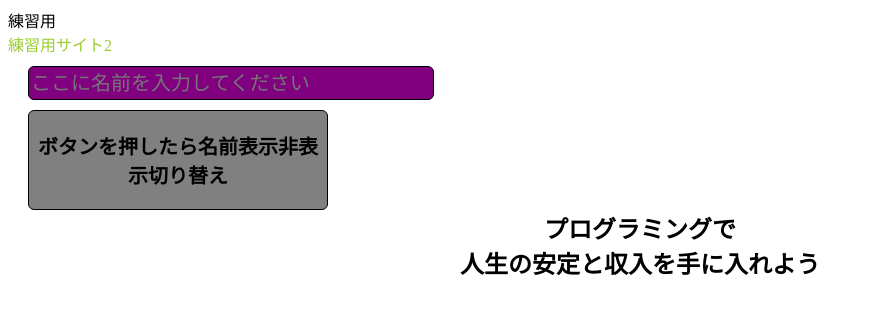
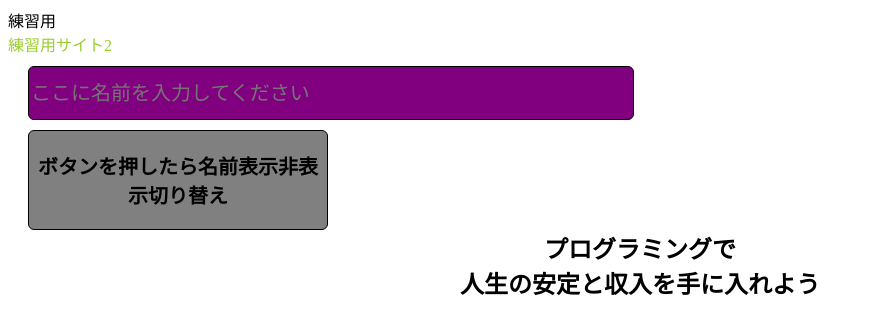
Before and after one commit to ShunNadamoto/clonepractice, a Next.js app: page / in a window 1280 px wide. Shown: the top 334 px of the page, without its empty margins (0-872 px from the left). Built offline with nearby package versions, Linux system fonts and the light colour scheme.

Commit message:
ここに名前を・・のボックス

```diff
--- a/src/pages/index.module.scss
+++ b/src/pages/index.module.scss
@@ -13,8 +13,8 @@
   &__input {
     border: 1px solid black;
     background-color: #fff;
-    width: 400px;
-    height: 30px;
+    width: 600px;
+    height: 50px;
     outline: none;
     margin-top: 10px;
     margin-bottom: 10px;
```
